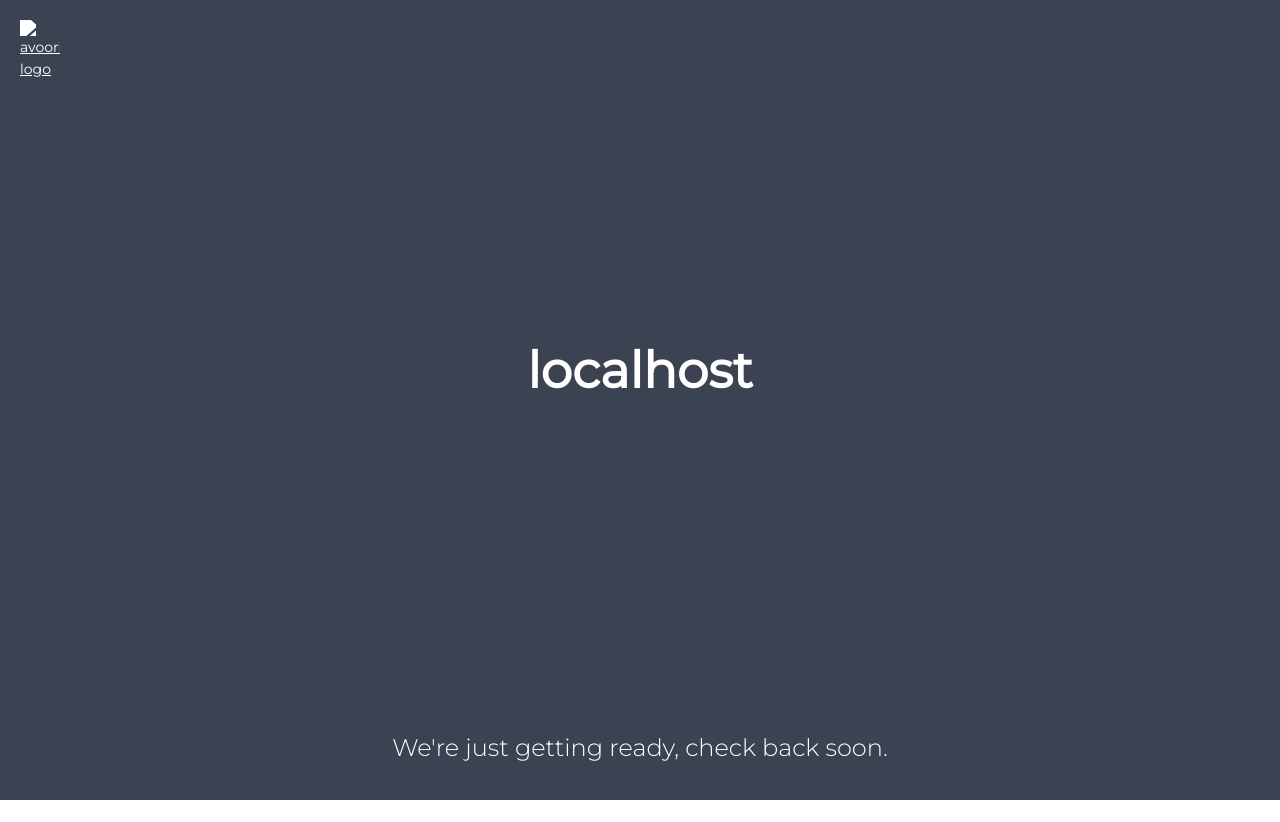
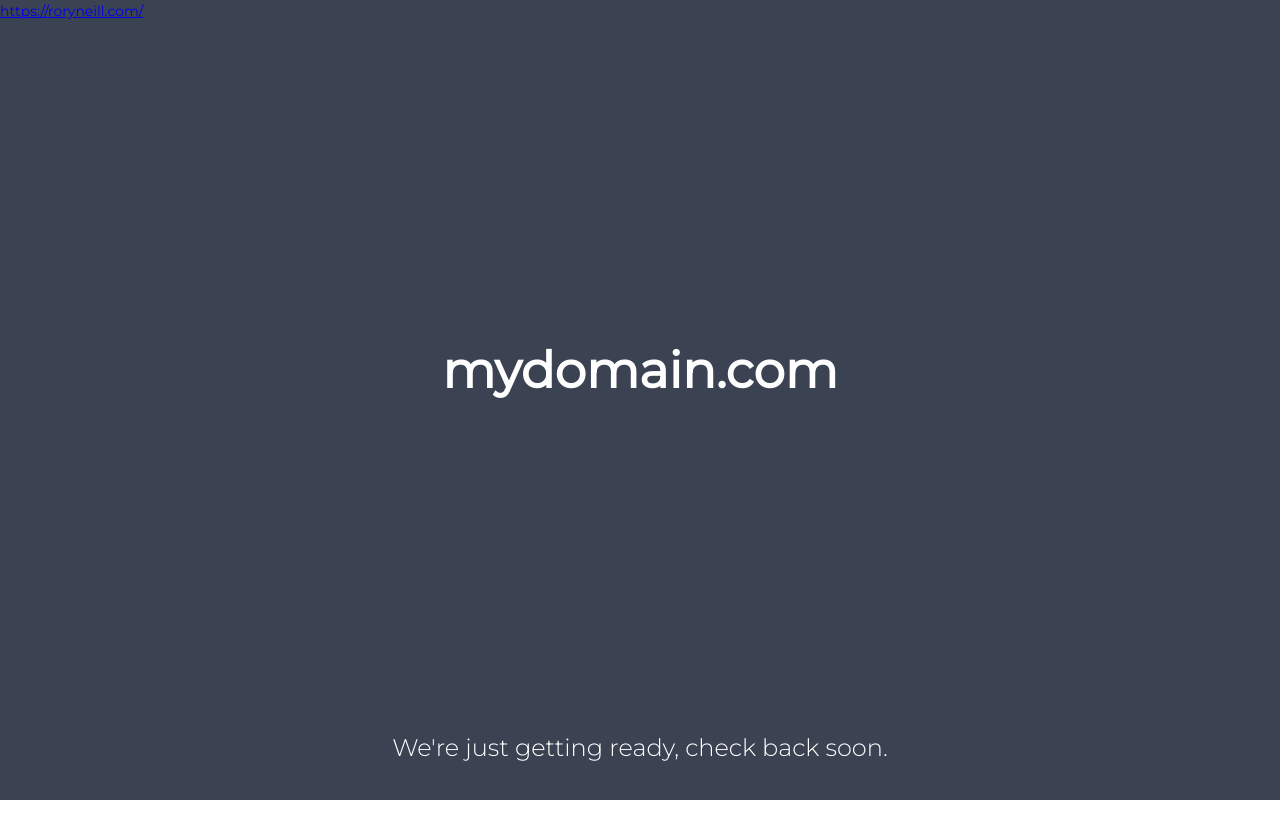
Before and after one commit to CraftedLands/portfolio, a plain HTML site: page index.html in a window 1280 px wide. Before the commit the page ends 800 px from the top, so only its background shows below. Drawn offline with Linux system fonts and the light colour scheme.

Commit message:
Update index.html

```diff
--- a/index.html
+++ b/index.html
@@ -2,7 +2,7 @@
 <html>
 <head>
         <meta http-equiv="Content-Type" content="text/html; charset=UTF-8">
-        <title>Under Construction</title>
+        <title id="site_domain">Under Construction</title>
         <link href="https://fonts.googleapis.com/css?family=Montserrat:300,400" rel="stylesheet">
         <style media="screen" type="text/css">
                 html {
@@ -105,7 +105,7 @@
 </head>
 <body>
         <div class="wrap">
-                <a href="https://avoori.com/"><img class="avoori-logo" src="https://avoori.com/wp-content/themes/avooritheme/assets/img/favicon.png" alt="avoori.com logo"></a>
+                <a href="https://roryneill.com/">https://roryneill.com/</a>
                 <div class="domain">
                         <h1 id="site_domain">mydomain.com</h1>
                 </div>
@@ -117,4 +117,4 @@
             document.getElementById("site_domain").innerHTML = window.location.hostname;
         </script>
 </body>
-</html>
+</html>c
```
